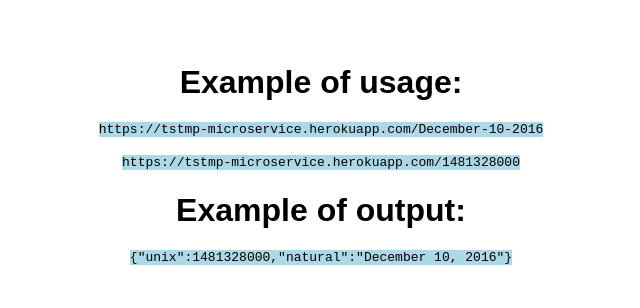
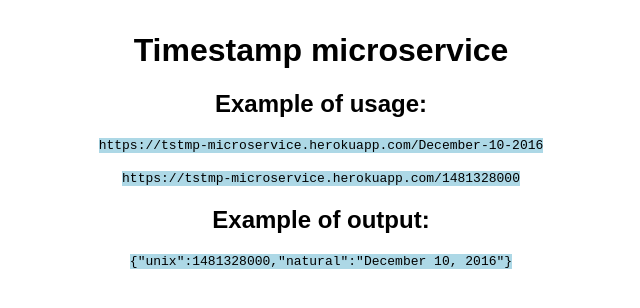
Before and after one commit to aliaksandr-s/timestamp_microservice, a website: page index.html in a window 1280 px wide. Shown: the whole page, without its empty margins (319-959 px from the left). Drawn offline with Linux system fonts and the light colour scheme.

Commit message:
added h1

```diff
--- a/index.html
+++ b/index.html
@@ -5,7 +5,7 @@
 	<style>
 		body {
 			font-family: sans-serif;
-			margin-top: 4rem;
+			margin-top: 2rem;
 			text-align: center;
 		}
 
@@ -16,12 +16,13 @@
 </head>
 
 <body>
-	<h1>Example of usage:</h1>
+    <h1>Timestamp microservice</h1>
+	<h2>Example of usage:</h2>
 	<code>https://tstmp-microservice.herokuapp.com/December-10-2016</code>
 	<br>
 	<br>
 	<code>https://tstmp-microservice.herokuapp.com/1481328000</code>
-	<h1>Example of output:</h1>
+	<h2>Example of output:</h2>
 	<code>{"unix":1481328000,"natural":"December 10, 2016"}</code>
 </body>
 
```
